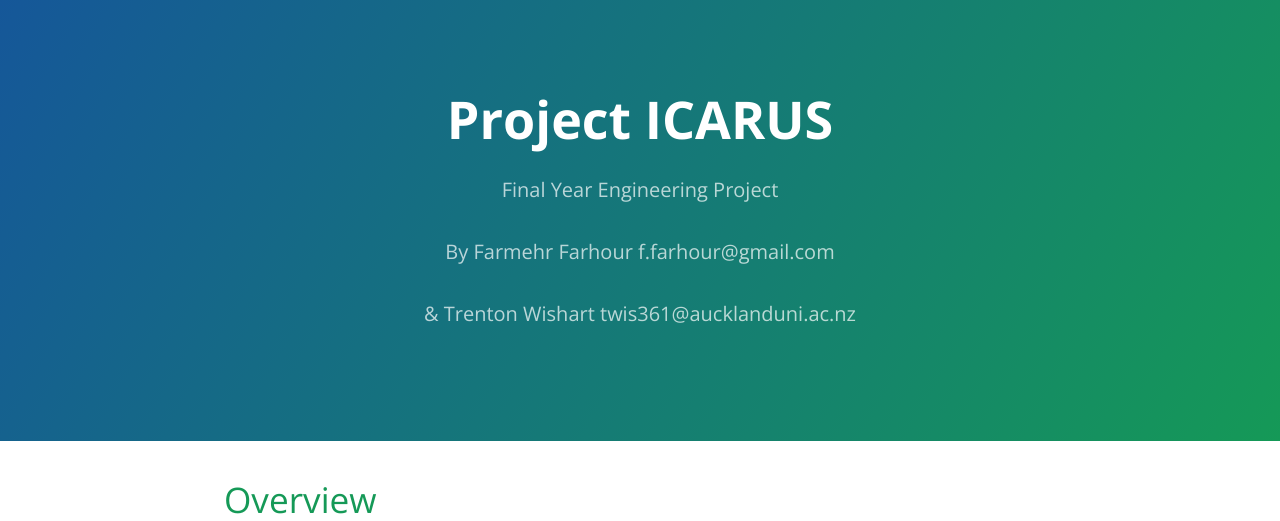
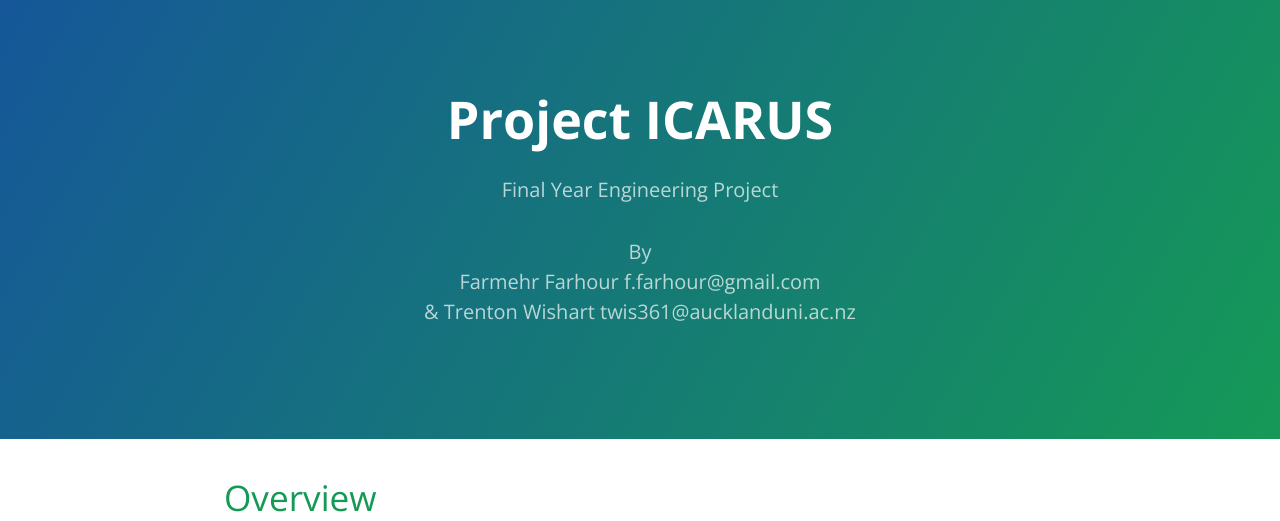
Before and after one commit to ffarhour/Project-ICARUS, a Jekyll site: the page built from index.md, in a window 1280 px wide. Shown: the top 521 px of the page. Built offline with Jekyll 4.4.1, drawn with Linux system fonts in a browser that asks for light colours; grey boxes are pictures that could not be loaded.

Commit message:
minor changes

```diff
--- a/_includes/page-header.html
+++ b/_includes/page-header.html
@@ -1,6 +1,5 @@
 <section class="page-header">
   <h1 class="project-name">{{ site.title }}</h1>
   <h2 class="project-tagline">{{ site.tagline }}</h2>
-  <h2 class="project-tagline">By Farmehr Farhour f.farhour@gmail.com</h2>
-  <h2 class="project-tagline">& Trenton Wishart twis361@aucklanduni.ac.nz</h2>
+  <h2 class="project-tagline">By </br> Farmehr Farhour f.farhour@gmail.com </br>& Trenton Wishart twis361@aucklanduni.ac.nz</h2>
 </section>
```
